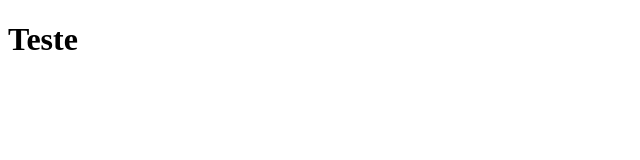
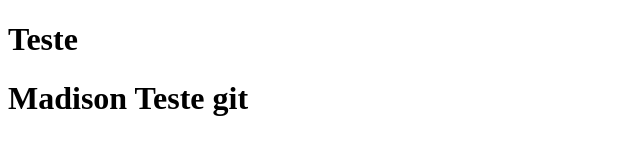
Before and after one commit to guilberneto/lista_atividades, a plain HTML site: page index.html in a window 1280 px wide. Shown: the whole page, without its empty margins (0-640 px from the left). Drawn offline with Linux system fonts and the light colour scheme.

Commit message:
Teste-comite

```diff
--- a/index.html
+++ b/index.html
@@ -10,6 +10,7 @@
 <body>
 
     <h1>Teste</h1>
+   <h1> Madison Teste git</h1>
 
 </body>
 
```
